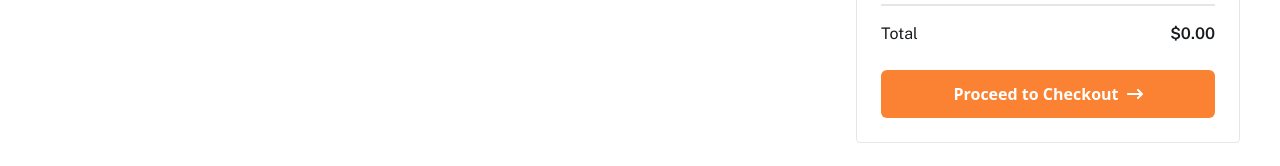
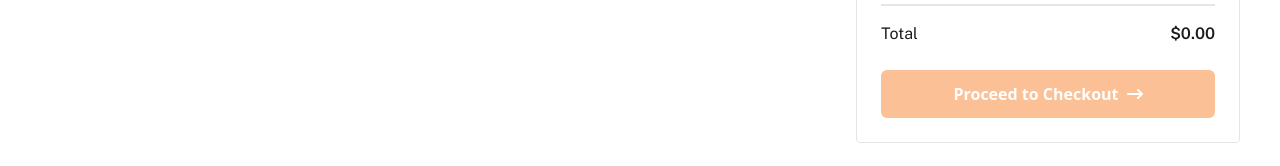
Before and after one commit to basudevkumer/cilicon-ecommerce, a React (Vite) app: page /shopping-card in a window 1280 px wide. Shown: the part 585-751 px from the top of the page. Built offline with nearby package versions, Linux system fonts and the light colour scheme; no server answers.

Commit message:
fix: cart total not updating on item delete & empty cart checkout block
- Remove if(catchData.length) guard so totals reset to 0 when cart is empty
- Split tax dispatch into separate useEffect to avoid stale value bug
- Disable Proceed to Checkout button when cart is empty

```diff
--- a/src/components/shppingCardComp/shppingCardRight/ShoppingRight.jsx
+++ b/src/components/shppingCardComp/shppingCardRight/ShoppingRight.jsx
@@ -15,17 +15,17 @@ const ShoppingRight = () => {
   const totalTax = useSelector((state) => state.allTax.value);
 
   useEffect(() => {
-    if (catchData.length) {
-      dispatch(subTotal(catchData));
-      dispatch(discount({ prouctArr: catchData }));
-      dispatch(tax(subTotalValue));
-    }
+    // ✅ if check সরিয়ে দিলাম
+    // cart empty হলেও dispatch হবে — তাহলে সব 0 হয়ে যাবে
+    dispatch(subTotal(catchData));
+    dispatch(discount({ prouctArr: catchData }));
   }, [dispatch, catchData]);
-  // if (catchData.length > 0) {
-  //   dispatch(subTotal(catchData));
-  //   dispatch(discount({ prouctArr: catchData }));
-  //   dispatch(tax(subTotalValue));
-  // }
+
+  // ✅ subTotalValue change হলে tax আলাদা update হবে
+  // এতে stale value এর সমস্যা থাকবে না
+  useEffect(() => {
+    dispatch(tax(subTotalValue));
+  }, [dispatch, subTotalValue]);
 
   return (
     <div>
@@ -52,26 +52,30 @@ const ShoppingRight = () => {
           </div>
         </div>
         <div className="w-full border-1 border-gray_100 my-4"></div>
-        <div className="flex justify-between  mb-6">
+        <div className="flex justify-between mb-6">
           <h3 className="md_400 text-gray_900">Total</h3>
           <h3 className="md_600 text-gray_900">
             ${(subTotalValue + totalTax).toFixed(2)}
           </h3>
         </div>
         <div>
-          <Link to={"/checkout"}>
+          <Link to={catchData.length > 0 ? "/checkout" : "#"}>
             <Button
               children={"Proceed to Checkout"}
-              className={" justify-center !bg-primary_500 !text-gray_00"}
+              disabled={catchData.length === 0}
+              className={`justify-center !bg-primary_500 !text-gray_00 ${
+                catchData.length === 0
+                  ? "opacity-50 cursor-not-allowed pointer-events-none"
+                  : ""
+              }`}
             />
           </Link>
         </div>
       </div>
       <div className="mt-6 border border-gray_100 rounded">
-        <h3 className="lg_500  text-gray_900 border-b border-gray_100 py-5 px-6">
+        <h3 className="lg_500 text-gray_900 border-b border-gray_100 py-5 px-6">
           Coupon Code
         </h3>
-
         <div className="p-6">
           <input
             type="email"
```
Also changed, not shown: src/components/shop/shopFilter/Index.jsx (+24 -18 lines).
